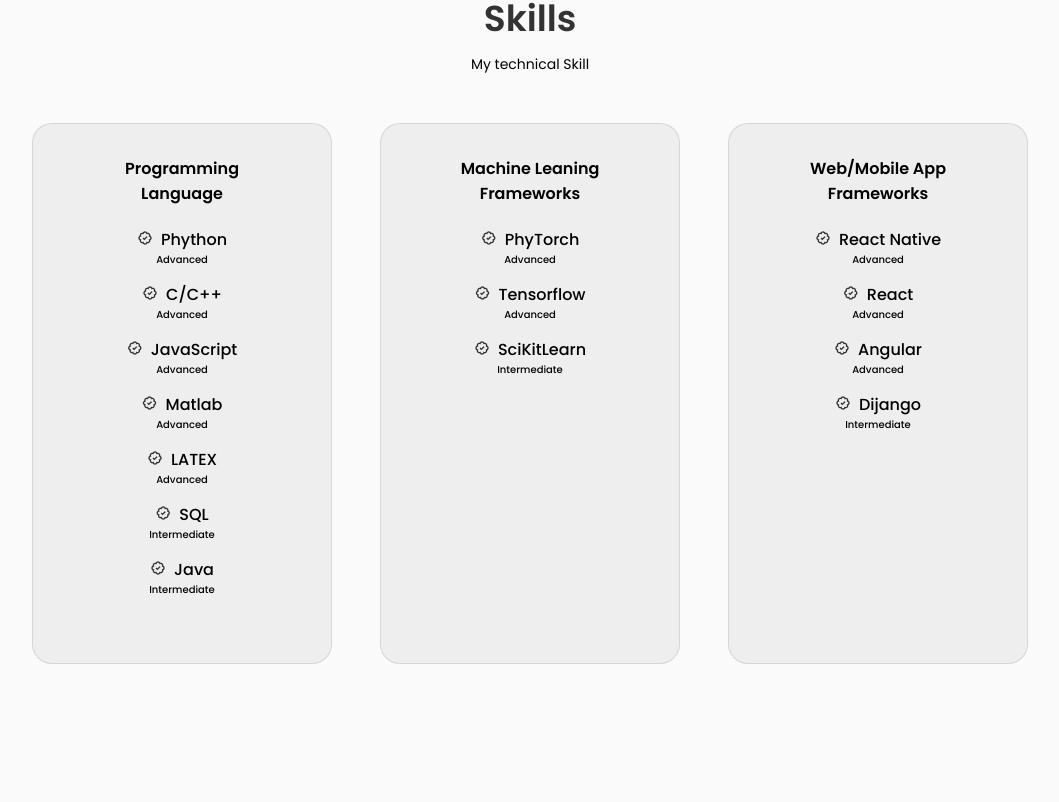
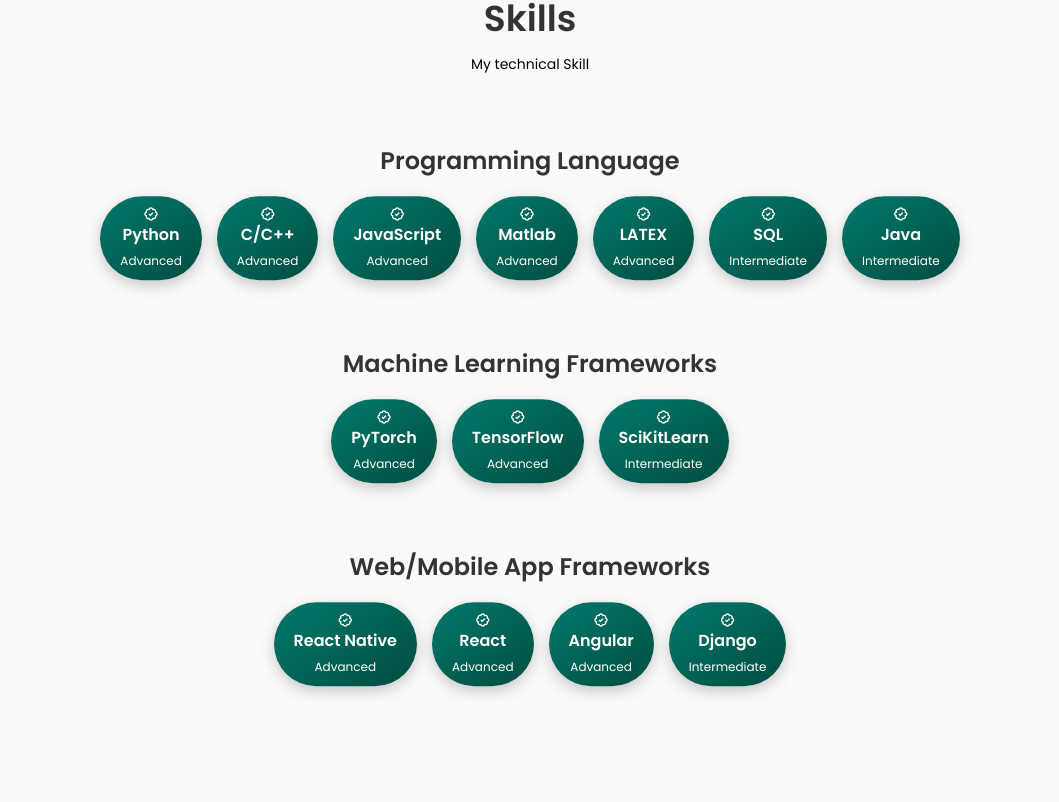
Before and after one commit to Priya-Sivalingam/Portfolio, a React (Create React App) app: page / in a window 1280 px wide. Shown: the part 1238-2040 px from the top of the page, without its empty margins (110-1169 px from the left). Built offline with nearby package versions, Linux system fonts and the light colour scheme.

Commit message:
update skill files

```diff
--- a/public/index.html
+++ b/public/index.html
@@ -3,7 +3,7 @@
   <head>
     <meta charset="UTF-8" />
     <meta http-equiv="X-UA-Compatible" content="IE=edge"/>
-    <link rel="icon" href="images.png" type="image/png">
+    <link rel="icon" href="Profile.jpg" type="image/png">
     <meta name="viewport" content="width=device-width, initial-scale=1.0" />
     <link href='https://unpkg.com/boxicons@2.1.4/css/boxicons.min.css' rel='stylesheet'>
     <link rel="stylesheet" href="https://unicons.iconscout.com/release/v4.0.8/css/line.css">
--- a/src/App.js
+++ b/src/App.js
@@ -6,7 +6,6 @@
 import Skills from './components/Skills/Skills';
 import Project from './components/Projects/project';
 import Contacts from './components/Contacts/contacts';
-import Footer from './components/footer/footer';
 
 
 const App = ()=> {
@@ -22,8 +21,6 @@
       <Contacts/>
     </main>
 
-
-    <Footer/>
     </>
   )
 }
--- a/src/components/Skills/MachineLeaningFrameworks.jsx
+++ b/src/components/Skills/MachineLeaningFrameworks.jsx
@@ -1,20 +1,35 @@
-import React from 'react'
+import React from 'react';
 
-const MachineLeaningFrameworks = () => {
+const MachineLearningFrameworks = () => {
   return (
     <div className='skills_content reveal'>
-    <h3 className='skills_title'>Machine Leaning Frameworks</h3>
-    <div className='skills_box'>
-    <div className='skills_group'>
-            <ul>
-                <li className='skills_name'><i className='bx bx-badge-check'></i>PhyTorch <br/><span> Advanced</span></li>
-                <li className='skills_name'><i className='bx bx-badge-check'></i>Tensorflow <br/><span> Advanced</span></li>
-                <li className='skills_name'><i className='bx bx-badge-check'></i>SciKitLearn <br/><span> Intermediate</span></li>
-            </ul>
-            </div>
+      <h3 className='skills_title'>Machine Learning Frameworks</h3>
+      <div className='skills_box'>
+        <div className='skills_group'>
+          <ul className='skills_row'>
+            <li className='skills_name'>
+              <span className='badge'>
+                <i className='bx bx-badge-check'></i> PyTorch
+                <span className='level'>Advanced</span>
+              </span>
+            </li>
+            <li className='skills_name'>
+              <span className='badge'>
+                <i className='bx bx-badge-check'></i> TensorFlow
+                <span className='level'>Advanced</span>
+              </span>
+            </li>
+            <li className='skills_name'>
+              <span className='badge'>
+                <i className='bx bx-badge-check'></i> SciKitLearn
+                <span className='level'>Intermediate</span>
+              </span>
+            </li>
+          </ul>
+        </div>
+      </div>
     </div>
-</div>
-  )
-}
+  );
+};
 
-export default MachineLeaningFrameworks
+export default MachineLearningFrameworks;
--- a/src/components/Skills/ProgrammingLanguage.jsx
+++ b/src/components/Skills/ProgrammingLanguage.jsx
@@ -1,26 +1,59 @@
-import React from 'react'
+import React from 'react';
 
 const ProgrammingLanguage = () => {
   return (
     <div className='skills_content reveal'>
       <h3 className='skills_title'>Programming Language</h3>
-
       <div className='skills_box'>
         <div className='skills_group'>
-            <ul>
-                <li className='skills_name'><i className='bx bx-badge-check'></i>Phython <br/><span> Advanced</span></li>
-                <li className='skills_name'><i className='bx bx-badge-check'></i>C/C++ <br/><span> Advanced</span></li>
-                <li className='skills_name'><i className='bx bx-badge-check'></i>JavaScript <br/><span> Advanced</span></li>
-                <li className='skills_name'><i className='bx bx-badge-check'></i>Matlab <br/><span> Advanced</span></li>
-                <li className='skills_name'><i className='bx bx-badge-check'></i>LATEX <br/><span> Advanced</span></li>
-                <li className='skills_name'><i className='bx bx-badge-check'></i>SQL <br/><span> Intermediate</span></li>
-                <li className='skills_name'><i className='bx bx-badge-check'></i>Java <br/><span> Intermediate</span></li>
+          <ul className='skills_row'>
+            <li className='skills_name'>
+              <span className='badge'>
+                <i className='bx bx-badge-check'></i> Python
+                <span className='level'>Advanced</span>
+              </span>
+            </li>
+            <li className='skills_name'>
+              <span className='badge'>
+                <i className='bx bx-badge-check'></i> C/C++
+                <span className='level'>Advanced</span>
+              </span>
+            </li>
+            <li className='skills_name'>
+              <span className='badge'>
+                <i className='bx bx-badge-check'></i> JavaScript
+                <span className='level'>Advanced</span>
+              </span>
+            </li>
+            <li className='skills_name'>
+              <span className='badge'>
+                <i className='bx bx-badge-check'></i> Matlab
+                <span className='level'>Advanced</span>
+              </span>
+            </li>
+            <li className='skills_name'>
+              <span className='badge'>
+                <i className='bx bx-badge-check'></i> LATEX
+                <span className='level'>Advanced</span>
+              </span>
+            </li>
+            <li className='skills_name'>
+              <span className='badge'>
+                <i className='bx bx-badge-check'></i> SQL
+                <span className='level'>Intermediate</span>
+              </span>
+            </li>
+            <li className='skills_name'>
+              <span className='badge'>
+                <i className='bx bx-badge-check'></i> Java
+                <span className='level'>Intermediate</span>
+              </span>
+            </li>
           </ul>
-
         </div>
       </div>
     </div>
-  )
-}
+  );
+};
 
-export default ProgrammingLanguage
+export default ProgrammingLanguage;
--- a/src/components/Skills/skills.css
+++ b/src/components/Skills/skills.css
@@ -1,122 +1,61 @@
-.skills_container{
-    grid-template-columns: repeat(3, 300px);
-    column-gap: 3rem;
-    justify-content: center;
+.skills_content {
+    text-align: center;
+    padding: 20px;
   }
 
-
-.skills_content{
-    background-color: var(--container-color);
-    border: 1px solid rgba(0, 0,0,0.1);
-    padding: 2rem 4rem;
-    border-radius: 1.25rem;
+  .skills_title {
+    font-size: 1.5rem;
+    margin-bottom: 20px;
+    color: #333;
   }
 
-.skills_title{
-    font-size: var(--normal-font-size);
-    font-weight: var(--font-semi-bold);
-    text-align: center;
-    margin-bottom: var(--mb-1-5);
-    color: black;
-    opacity: 0;
-    animation: sideShowup .5s ease forwards;
-}
-.skills_box{
-    display:flex ;
+  .skills_box {
+    display: flex;
     justify-content: center;
-    column-gap: 2.5rem;
-
-    opacity: 0;
-    animation: sideShow .5s ease forwards;
+    align-items: center;
   }
 
-
-.skills_group {
-    flex: 1 1 calc(33.33% - 1rem);
-    text-align: center;
-    margin-bottom: 1rem;
-    gap: 1.5rem;
+  .skills_row {
+    display: flex;
+    flex-wrap: wrap;
+    gap: 15px; /* Space between badges */
+    list-style: none; /* Remove list bullets */
+    padding: 0;
+    margin: 0;
   }
 
-.skills_group ul {
-    margin: 0;
-    padding: 0;
-    list-style-type: none;
+  .badge {
+    display: inline-flex;
+    flex-direction: column;
+    align-items: center;
+    padding: 10px 20px;
+    font-size: 1rem;
+    font-weight: bold;
+    color: #fff;
+    background: linear-gradient(145deg, #00796b, #004d40); /* Gradient effect */
+    border-radius: 50px;
+    box-shadow: 0 5px 15px rgba(0, 0, 0, 0.2);
+    transition: transform 0.3s ease, box-shadow 0.3s ease;
+    animation: float 3s ease-in-out infinite;
+    cursor: pointer;
   }
 
-.skills_group li {
-    margin-bottom: 1rem;
+  .badge:hover {
+    transform: translateY(-10px);
+    box-shadow: 0 8px 20px rgba(0, 0, 0, 0.3);
   }
 
-.skills_group li .bx-badge-check {
-    margin-right: 0.5rem;
+  .level {
+    font-size: 0.75rem;
+    font-weight: normal;
+    margin-top: 5px;
   }
 
-
-.skills .bx-badge-check{
-    font-size: 1rem;
-    color: var(--title-color);
+  @keyframes float {
+    0%, 100% {
+      transform: translateY(0);
     }
-
-.skills_name{
-    font-size: var(--normal-font-size);
-    font-weight: var(--font-medium);
-    line-height: 18px;
-}
-
-.skills_name span{
-    font-size: var(--tiny-font-size);
-}
-
-@media screen and (max-width: 992px){
-    .skills_container{
-        grid-template-columns: max-content;
-        row-gap: 2rem;
-    }
-
-  }
-
-
-
-  @media screen and (max-width: 576px){
-    .skills_container{
-        grid-template-columns: 1fr;
-    }
-
-    .skills_content{
-        padding: 1.5rem;
+    50% {
+      transform: translateY(-10px);
     }
   }
-
-  @media screen and (max-width: 350px){
-    .skills_box{
-        column-gap: 1.25rem;
-    }
-
-    .skills_name{
-        font-size: var(--small-font-size);
-    }
-
-  }
-
-  @keyframes sideShow {
-    0%{
-        transform: translateX(-100px);
-        opacity: 0;
-    }
-    100%{
-        transform: translateX(0);
-        opacity: 1;
-    }
-}
-
-@keyframes sideShowup {
-    0%{
-        transform: translateY(-100px);
-        opacity: 0;
-    }
-    100%{
-        transform: translateY(0);
-        opacity: 1;
-    }
-}
--- a/src/components/Skills/webFrameworks.jsx
+++ b/src/components/Skills/webFrameworks.jsx
@@ -1,27 +1,41 @@
-import React from 'react'
+import React from 'react';
 
-const webFrameworks = () => {
+const WebFrameworks = () => {
   return (
     <div className='skills_content reveal'>
       <h3 className='skills_title'>Web/Mobile App Frameworks</h3>
-
       <div className='skills_box'>
         <div className='skills_group'>
-            <ul>
-                <li className='skills_name'><i className='bx bx-badge-check'></i>React Native <br/><span> Advanced</span></li>
-                <li className='skills_name'><i className='bx bx-badge-check'></i>React<br/><span> Advanced</span></li>
-                <li className='skills_name'><i className='bx bx-badge-check'></i>Angular<br/><span> Advanced</span></li>
-                <li className='skills_name'><i className='bx bx-badge-check'></i>Dijango<br/><span> Intermediate</span></li>
+          <ul className='skills_row'>
+            <li className='skills_name'>
+              <span className='badge'>
+                <i className='bx bx-badge-check'></i> React Native
+                <span className='level'>Advanced</span>
+              </span>
+            </li>
+            <li className='skills_name'>
+              <span className='badge'>
+                <i className='bx bx-badge-check'></i> React
+                <span className='level'>Advanced</span>
+              </span>
+            </li>
+            <li className='skills_name'>
+              <span className='badge'>
+                <i className='bx bx-badge-check'></i> Angular
+                <span className='level'>Advanced</span>
+              </span>
+            </li>
+            <li className='skills_name'>
+              <span className='badge'>
+                <i className='bx bx-badge-check'></i> Django
+                <span className='level'>Intermediate</span>
+              </span>
+            </li>
           </ul>
         </div>
-
-
-
-
-
       </div>
     </div>
-  )
-}
+  );
+};
 
-export default webFrameworks
+export default WebFrameworks;
--- a/src/components/home/social.jsx
+++ b/src/components/home/social.jsx
@@ -15,6 +15,11 @@
             <i class="uil uil-envelope-check"></i>
         </a>
 
+        <a href="https://www.instagram.com/manimohan_04/" className="home_social-icon" target="_blank" rel="noopener noreferrer">
+  <i className="uil uil-instagram"></i>
+</a>
+
+
 
 
     </div>
```
Also changed, not shown: public/Profile.jpg (added). Lines whose indentation alone changed are shown as unchanged.
